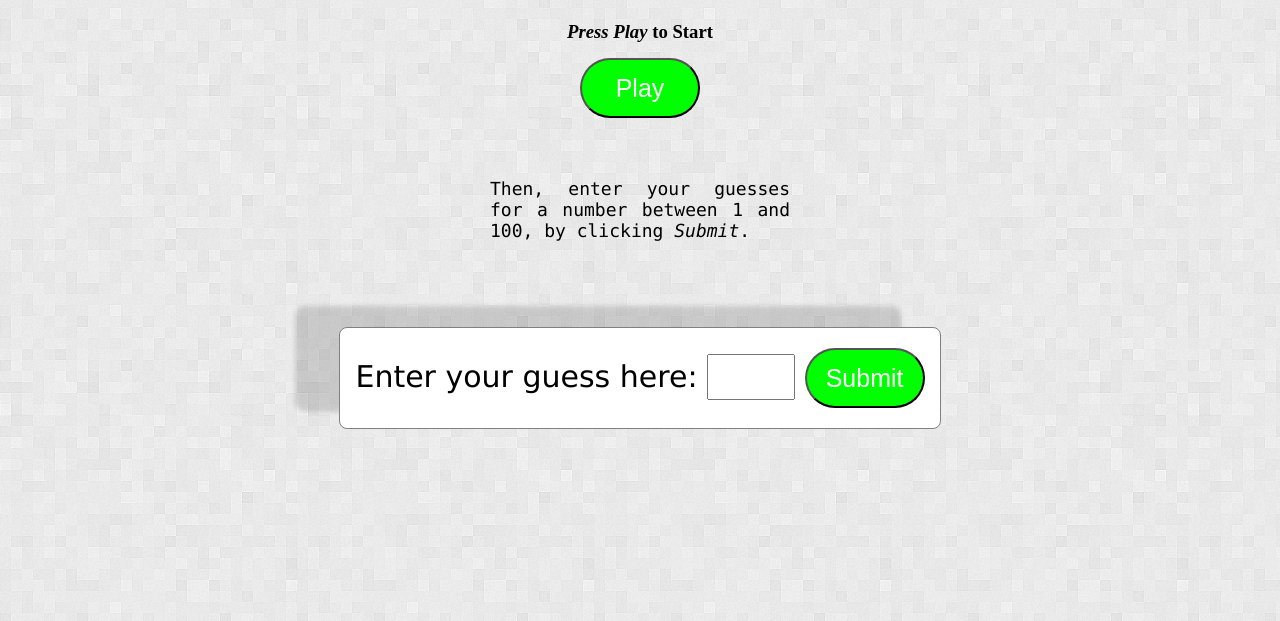
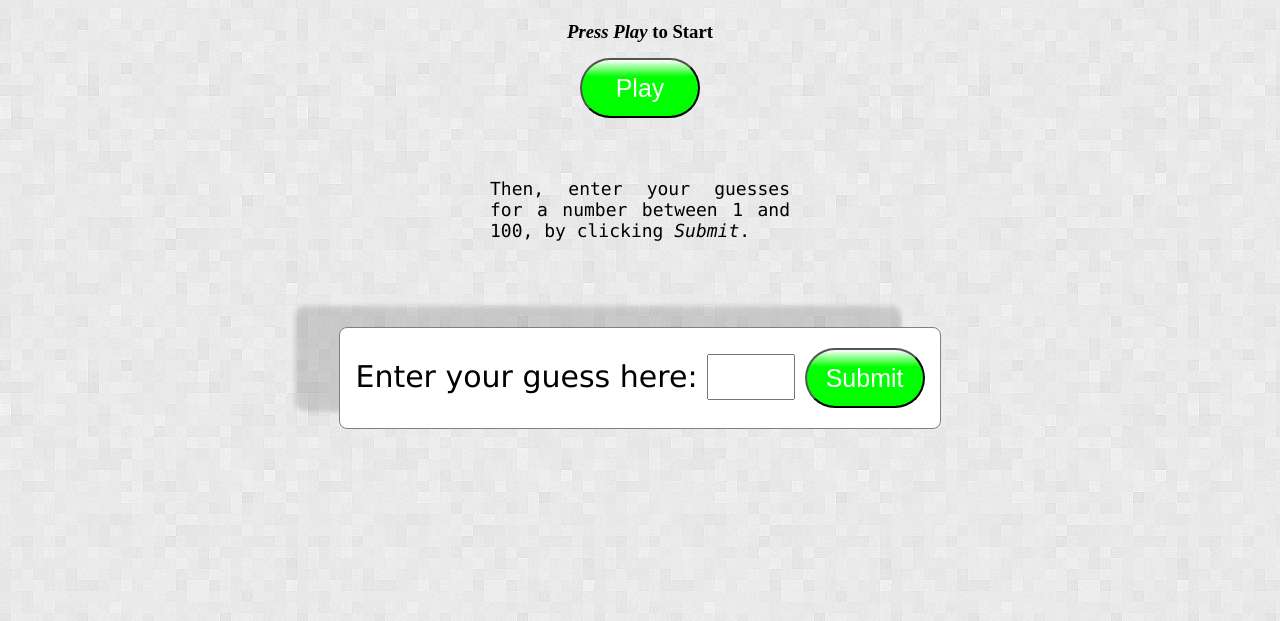
Before and after one commit to averygoodplanet/number_guessing_game, a plain HTML site: page index.html in a window 1280 px wide. Shown: the part 179-800 px from the top of the page. Drawn offline with nearby package versions, Linux system fonts and the light colour scheme.

Commit message:
Added linear-gradient to buttons.

```diff
--- a/style.css
+++ b/style.css
@@ -38,6 +38,7 @@ button {
 	color: white;
 	background-color: #00FF00;
 	border-radius: 100px !important;
+	background-image: linear-gradient(to bottom, #FFFFFF 0%, #00FF00 30%);
 }
 
 #instructions {
@@ -65,6 +66,7 @@ button {
 	color: white;
 	background-color: #00FF00;
 	border-radius: 100px !important;
+	background-image: linear-gradient(to bottom, #FFFFFF 0%, #00FF00 30%);
 }
 
 form {
```
